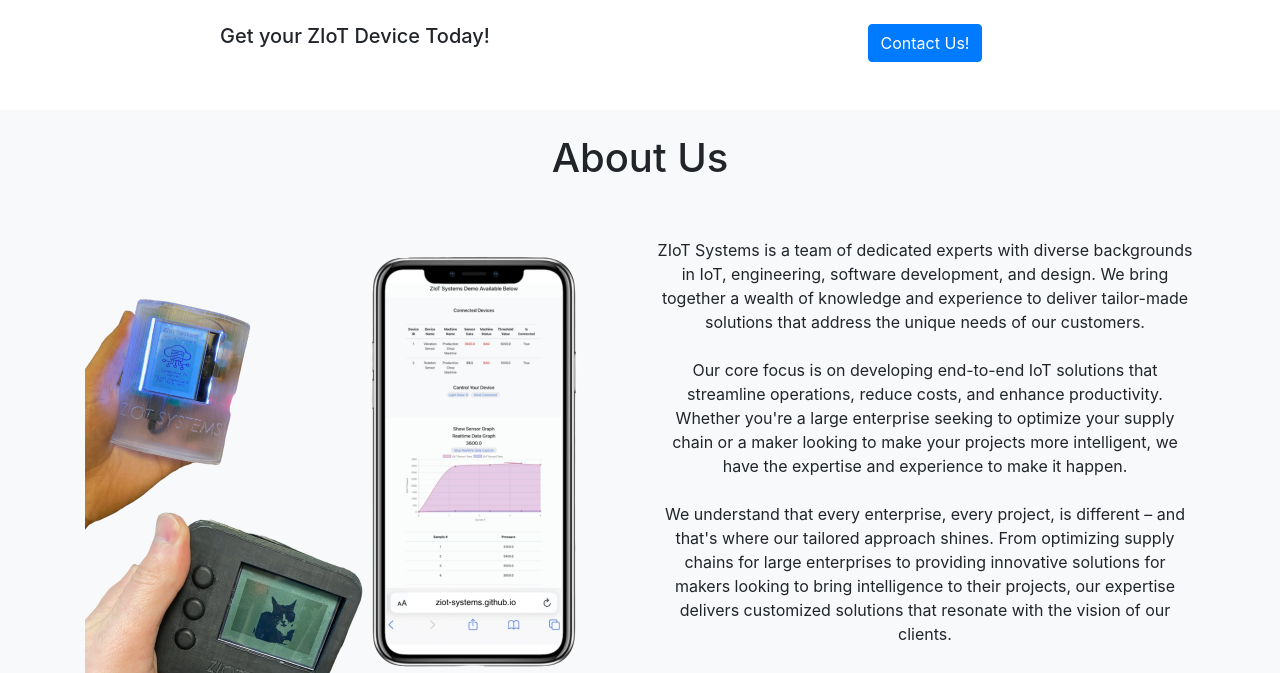
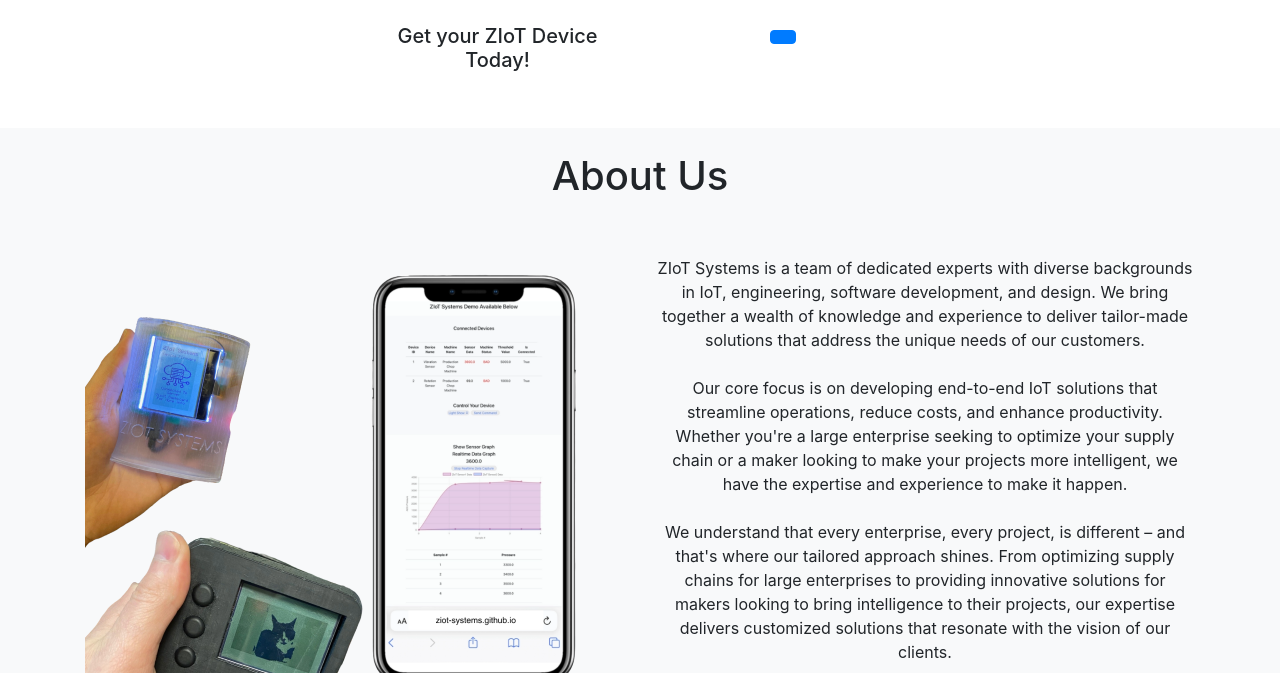
Before and after one commit to ZIoT-Systems/ZIoT-Systems.github.io, a Jekyll site: the page built from README.md, in a window 1280 px wide and 900 px high, scrolled down 733 px, cut to the strip 227-900 px from the top of the window. Built offline with Jekyll 4.4.1, drawn with Linux system fonts in a browser that asks for light colours; our own code applies the rules of GitHub Pages for plain Markdown files.

Commit message:
content updates

```diff
--- a/_layouts/default.html
+++ b/_layouts/default.html
@@ -121,8 +121,10 @@
             <br>
             <br>
             <div class="row">
-                <div class="col-md-6"><h5>Get your ZIoT Device Today!</h5></div>
-                <div class="col-md-6"><a class="btn btn-primary" href="#demoAnchor" role="button">Contact Us!</a></div>
+                <div class="col-md-3"></div>
+                <div class="col-md-3"><h5>Get your ZIoT Device Today!</h5></div>
+                <div class="col-md-3"><a class="btn btn-primary" href="#demoAnchor" role="button"></a></div>
+                <div class="col-md-3"></div>
             </div>
         </div>
     </section>
```
